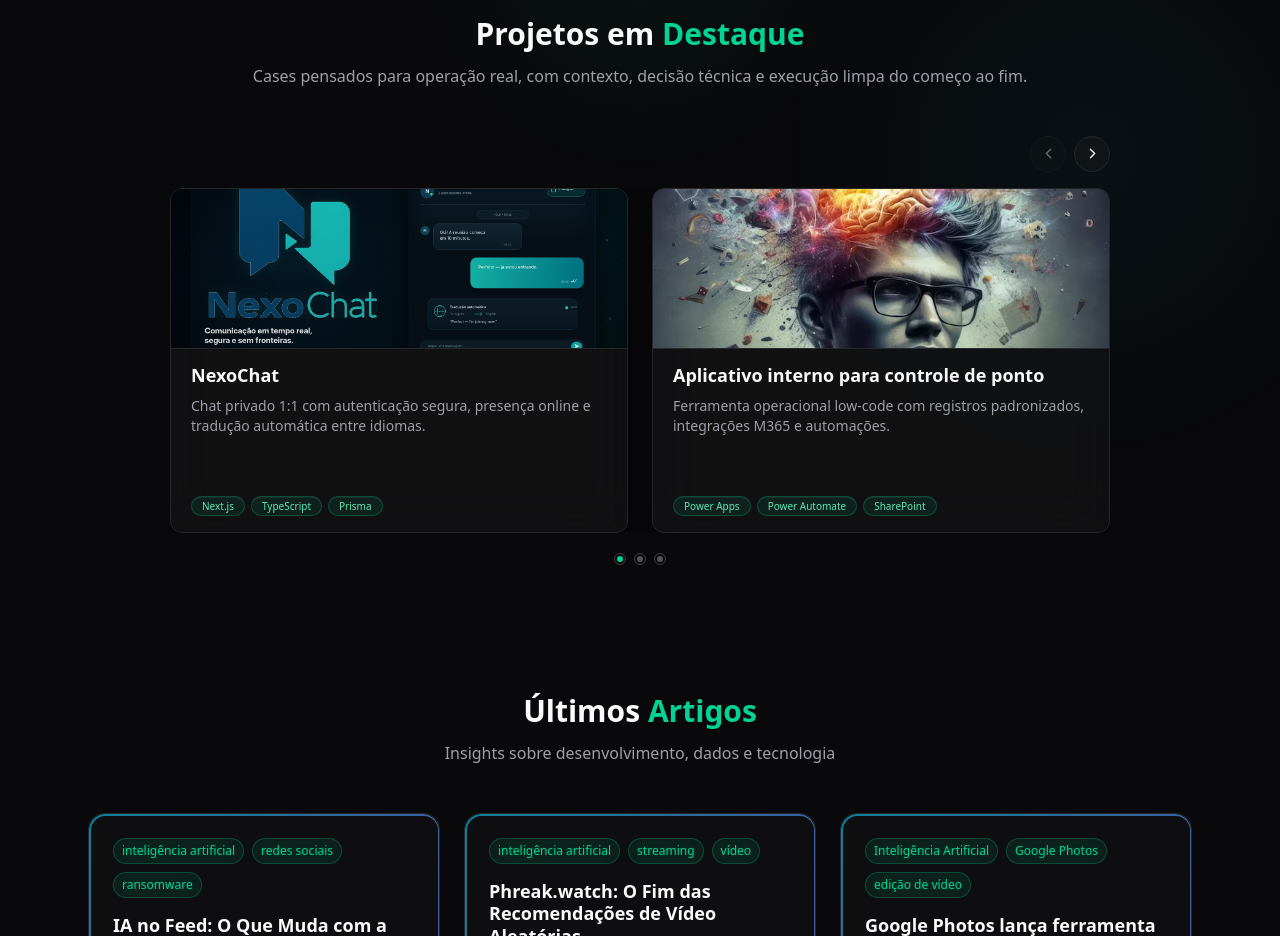
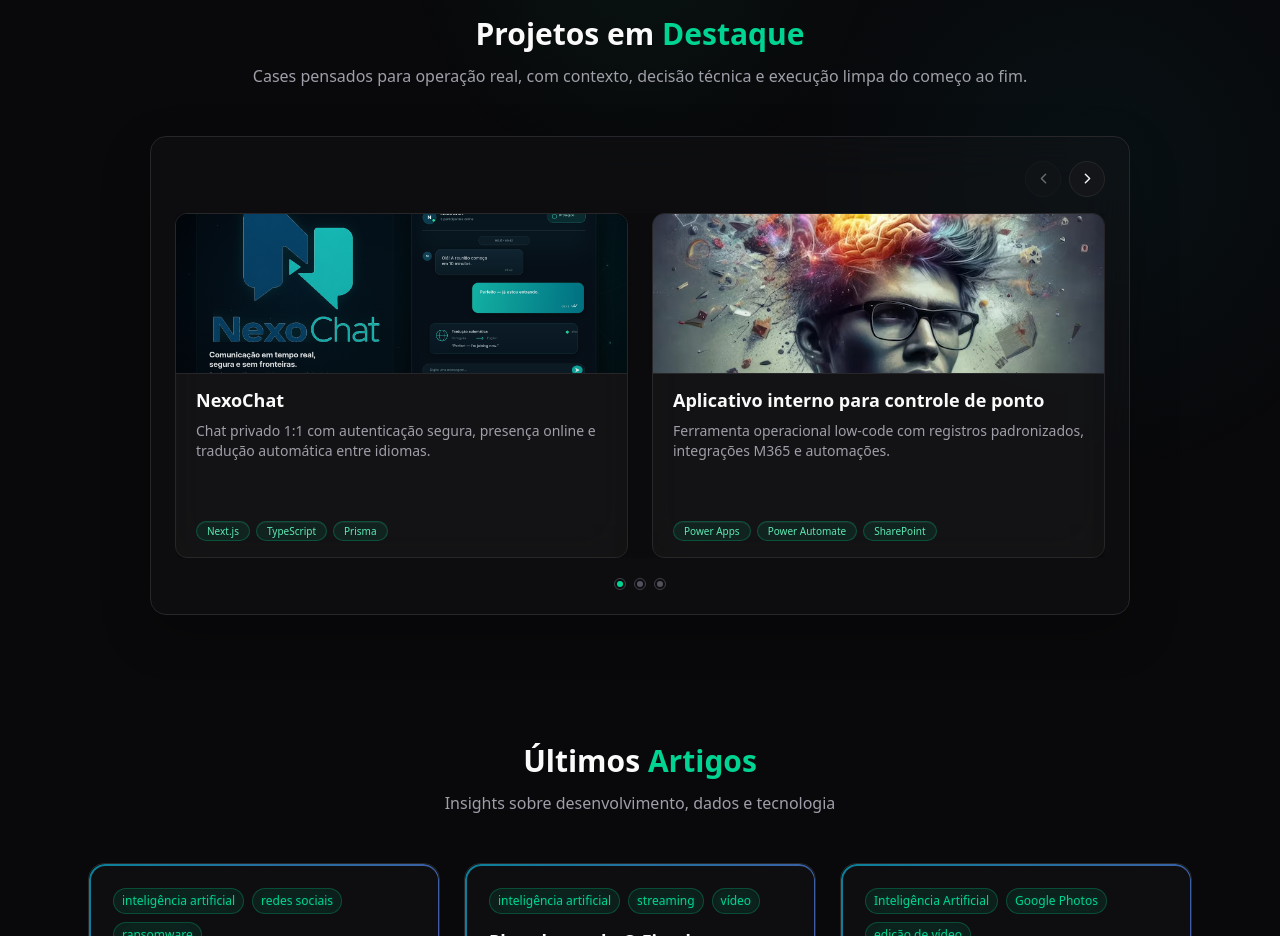
Before and after one commit to maestrowoldo/work-samples, a Next.js app: page /pt in a window 1280 px wide. Shown: the part 3420-4356 px from the top of the page. Built offline with nearby package versions, Linux system fonts and the light colour scheme.

Commit message:
fix: update Projects component styling with new max-width and border properties

```diff
--- a/src/components/Projects.tsx
+++ b/src/components/Projects.tsx
@@ -108,7 +108,7 @@
           </p>
         </motion.div>
 
-        <div className="mx-auto max-w-[940px]">
+        <div className="mx-auto max-w-[980px] rounded-2xl border border-zinc-800 bg-zinc-900/35 p-4 shadow-[0_18px_50px_rgba(0,0,0,0.24)] backdrop-blur-xl sm:p-5 lg:p-6">
           <div className="mb-4 flex justify-end">
             <div className="flex items-center gap-2">
             <button
```
